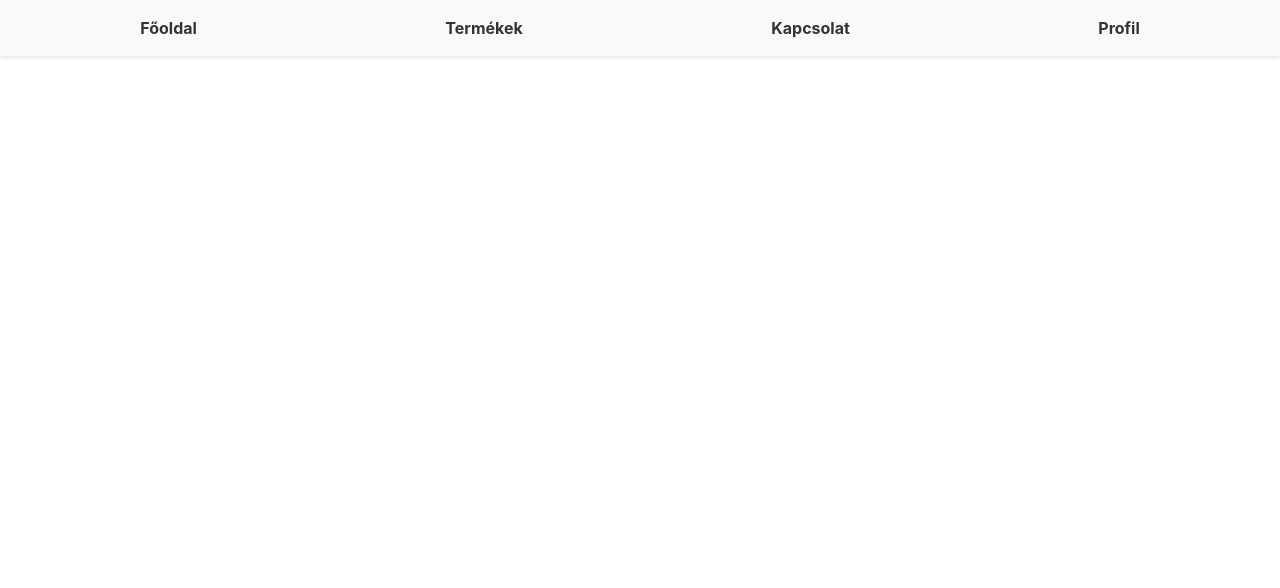
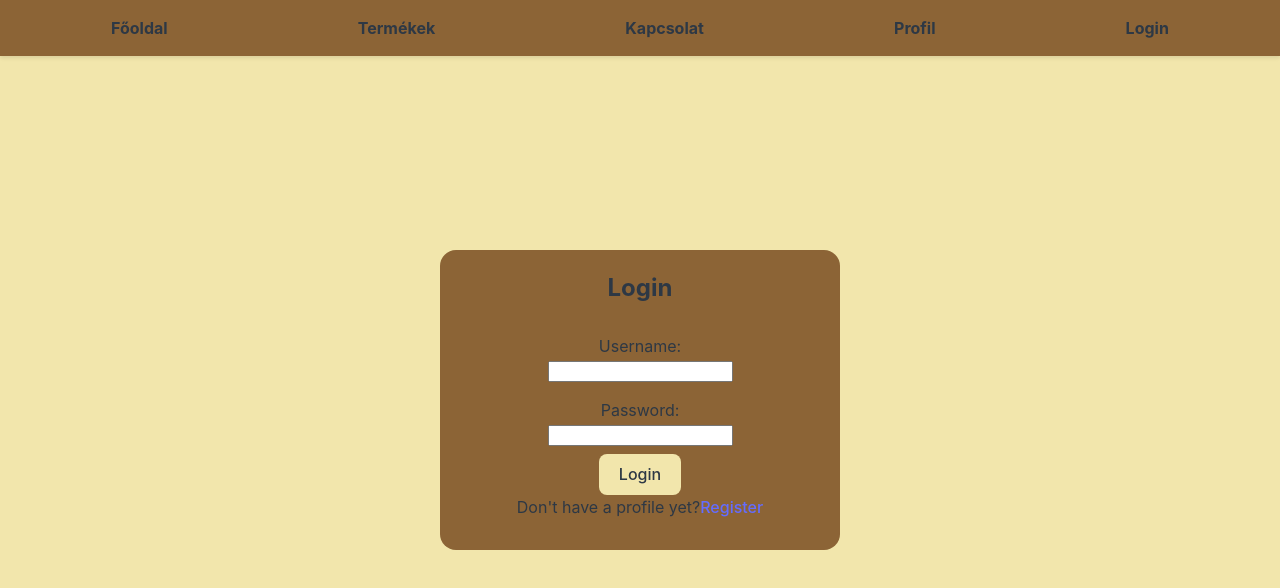
Before and after one commit to Patrik1866/AIWebshop, a React (Vite) app in the folder FrontEnd/: page /LoginPage in a window 1280 px wide. Shown: the top 588 px of the page. Built offline with nearby package versions, Linux system fonts and the light colour scheme; no server answers.

Commit message:
[frontend] Navigáció és alap bejelentkezési form

```diff
--- a/FrontEnd/package.json
+++ b/FrontEnd/package.json
@@ -13,7 +13,8 @@
   "dependencies": {
     "axios": "^1.7.7",
     "react": "^18.3.1",
-    "react-dom": "^18.3.1"
+    "react-dom": "^18.3.1",
+    "react-router-dom": "^6.26.2"
   },
   "devDependencies": {
     "@eslint/js": "^9.9.0",
--- a/FrontEnd/src/App.tsx
+++ b/FrontEnd/src/App.tsx
@@ -1,38 +1,25 @@
-import { useEffect, useState } from 'react'
-import './css/App.css'
-import axios from 'axios'
-import { User } from './fields/User.tsx';
+import { useEffect } from 'react'
 import Header from './Header.tsx';
+import { BrowserRouter, Route, Routes } from 'react-router-dom';
+import { LoginPage } from './pages/LoginPage.tsx';
+import HomePage from './pages/HomePage.tsx';
 
 function App() {
-  const [users, setUsers] = useState<User[]>([]);
 
   useEffect(() => {
-    fetchUsers();
+
   }, []);
-
-  const fetchUsers = async () => {
-    try {
-      const response = axios.get<User[]>("/listUsers");
-      if (!response) {
-        throw new Error('Failed');
-      }
-      setUsers((await response).data)
-      console.log("Siker")
-    } catch (e) {
-      throw new Error('Failed');
-    }
-  }
-
-
   return (
-    <div className='app'>
+    <body>
       <Header />
-      <main className='main-content'>
-
-      </main>
-    </div>
-  )
+      <BrowserRouter>
+        <Routes>
+          <Route path="/" element={<HomePage />} />
+          <Route path="/LoginPage" element={<LoginPage />} />
+        </Routes>
+      </BrowserRouter>
+    </body>
+  );
 }
 
 export default App
--- a/FrontEnd/src/Header.tsx
+++ b/FrontEnd/src/Header.tsx
@@ -21,7 +21,10 @@ function Header() {
                     <a href="/contact" className="nav-link">Kapcsolat</a>
                 </div>
                 <div className="nav-item">
-                    <a href="/profile" className="nav-link">Profil</a>
+                    <a href="/" className="nav-link">Profil</a>
+                </div>
+                <div className='nav-item'>
+                    <a href="/LoginPage" className='nav-link'>Login</a>
                 </div>
             </nav>
         </header>
--- a/FrontEnd/src/css/App.css
+++ /dev/null
@@ -1,4 +0,0 @@
-div {
-  margin: auto;
-  color: red;
-}
--- a/FrontEnd/src/css/header.css
+++ b/FrontEnd/src/css/header.css
@@ -3,7 +3,7 @@
     top: 0;
     left: 0;
     width: 100%;
-    background-color: #f8f9fa;
+    background-color: #8C6436;
     box-shadow: 0 2px 4px rgba(0, 0, 0, .1);
     z-index: 1000;
 }
@@ -21,9 +21,12 @@
 
 .nav-link {
     text-decoration: none;
-    color: #333;
+    color: #2D3845;
     font-weight: bold;
     padding: 0.5rem 1rem;
+}
+.nav-link:hover{
+    color: #A6A278;
 }
 
 .dropdown:hover .dropdown-menu {
--- /dev/null
+++ b/FrontEnd/src/css/homePage.css
@@ -0,0 +1,4 @@
+body{
+    width: 100%;
+    height: 100%;
+}
--- /dev/null
+++ b/FrontEnd/src/css/loginPage.css
@@ -0,0 +1,28 @@
+body{
+    justify-content: center;
+    background-color: #F2E6AC;
+}
+.loginContainer {
+    color: #2D3845;
+    margin: auto;
+    position: relative;
+    background-color: #8C6436;
+    width: 400px;
+    height: 300px;
+    text-align: center;
+    border-radius: 1em;
+}
+
+.form-group{
+    position: relative;
+    padding: 0.5em;
+}
+
+.login-button{
+    background-color: #F2E6AC;
+    color: #2D3845;
+}
+
+.login-button:hover{
+    background-color: #A6A278;
+}
--- /dev/null
+++ b/FrontEnd/src/pages/HomePage.tsx
@@ -0,0 +1,9 @@
+import React from "react"
+
+export function HomePage(){
+
+    return <></>;
+
+}
+
+export default HomePage
--- /dev/null
+++ b/FrontEnd/src/pages/LoginPage.tsx
@@ -0,0 +1,33 @@
+import React from "react";
+import '../css/loginPage.css';
+
+ export function LoginPage(){
+
+
+    return (
+      <body>
+        <div className="loginContainer">
+          <h2>Login</h2>
+          <form className="loginForm">
+            <div className="form-group">
+              <label htmlFor="username_or_email">Username:</label>
+              <br />
+              <input type="text" id="username" name="username" required />
+            </div>
+            <div className="form-group">
+              <label htmlFor="password">Password:</label>
+              <br />
+              <input type="password" id="password" name="password" required />
+            </div>
+            <button type="submit" className="login-button">
+              Login
+            </button>
+            <br />
+            <label>Don't have a profile yet?<a href="/Register">Register</a></label>
+          </form>
+        </div>
+      </body>
+    );
+}
+
+export default LoginPage
```
Also changed, not shown: FrontEnd/src/fields/projectConstNumbers.tsx (added, +11 -0 lines), 1 other file (tests, documents, lock files or other folders).
